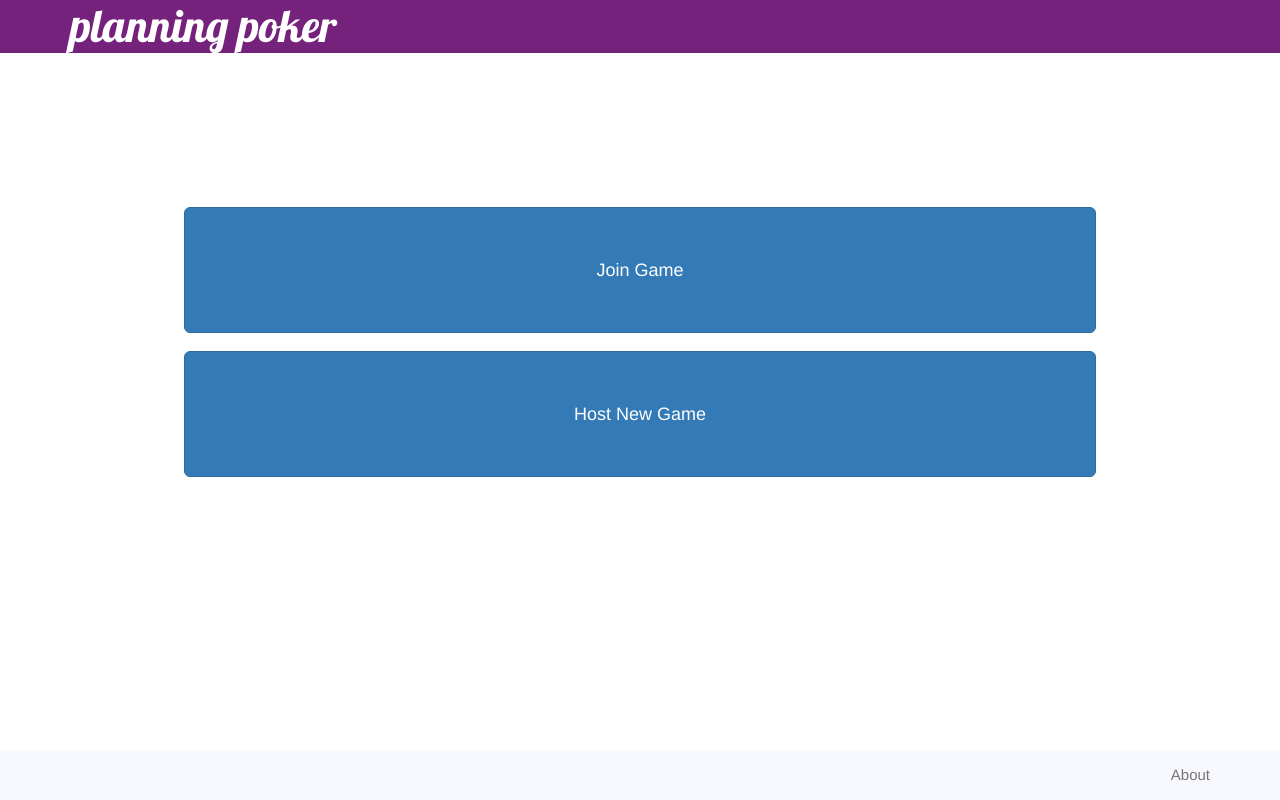
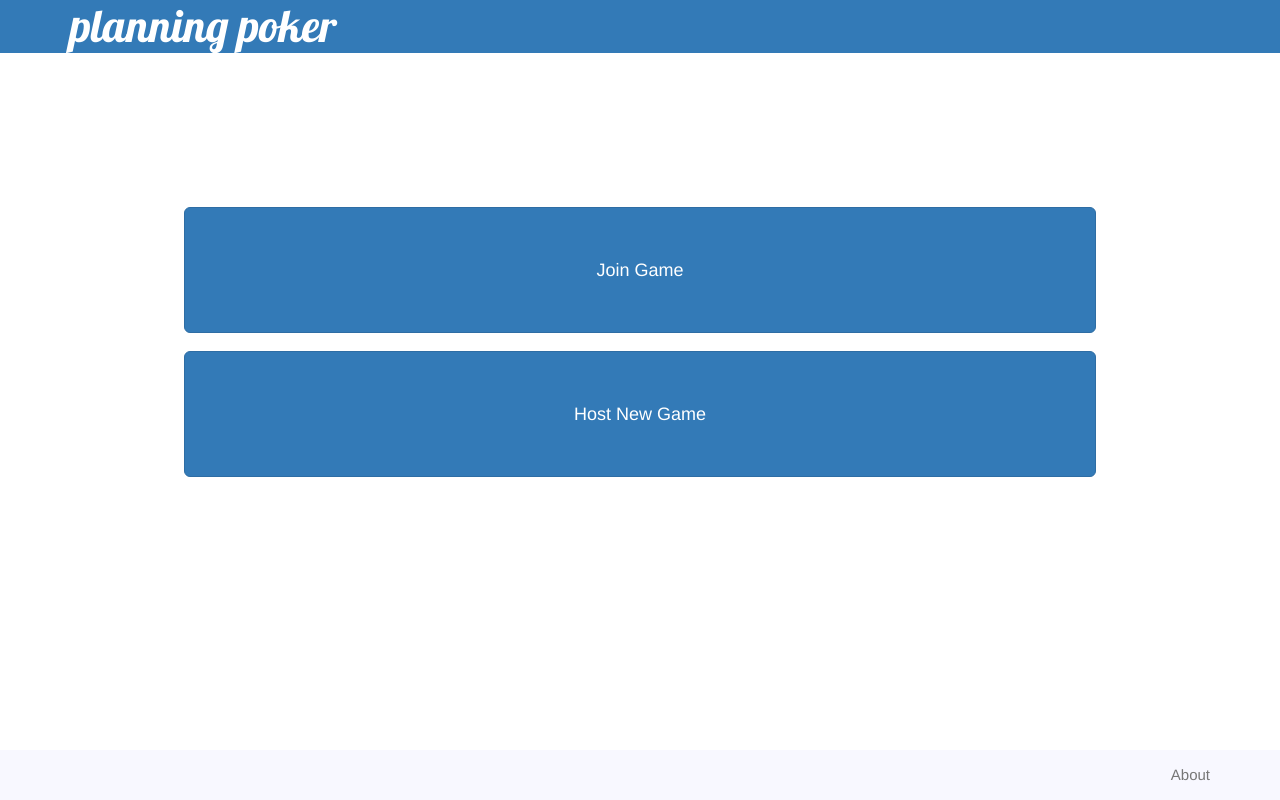
Before and after one commit to richashworth/planningpoker, a React (Create React App) app in the folder planningpoker-web/: page / in a window 1280 px wide. Built offline with nearby package versions, Linux system fonts and the light colour scheme; no server answers.

Commit message:
Revert "Update Header.css"
This reverts commit 096396ab686f8f8a0a59246bea542df2aef0c4ab.

```diff
--- a/planningpoker-web/src/styles/Header.css
+++ b/planningpoker-web/src/styles/Header.css
@@ -5,7 +5,7 @@
 
 .navbar-top {
     height: 53px;
-    background-color: #75227d;
+    background-color: #337ab7;
     z-index: 100;
 }
 
@@ -30,7 +30,7 @@
 }
 
 .collapse.in{
-    background-color: #75227d;
+    background-color: #337ab7;
 }
 
 button.logout-btn {
@@ -40,5 +40,5 @@ button.logout-btn {
     color: white;
     border-width: 1px;
     border-radius: 5px;
-    background-color: #75227d;
+    background-color: #337ab7;
 }
```
